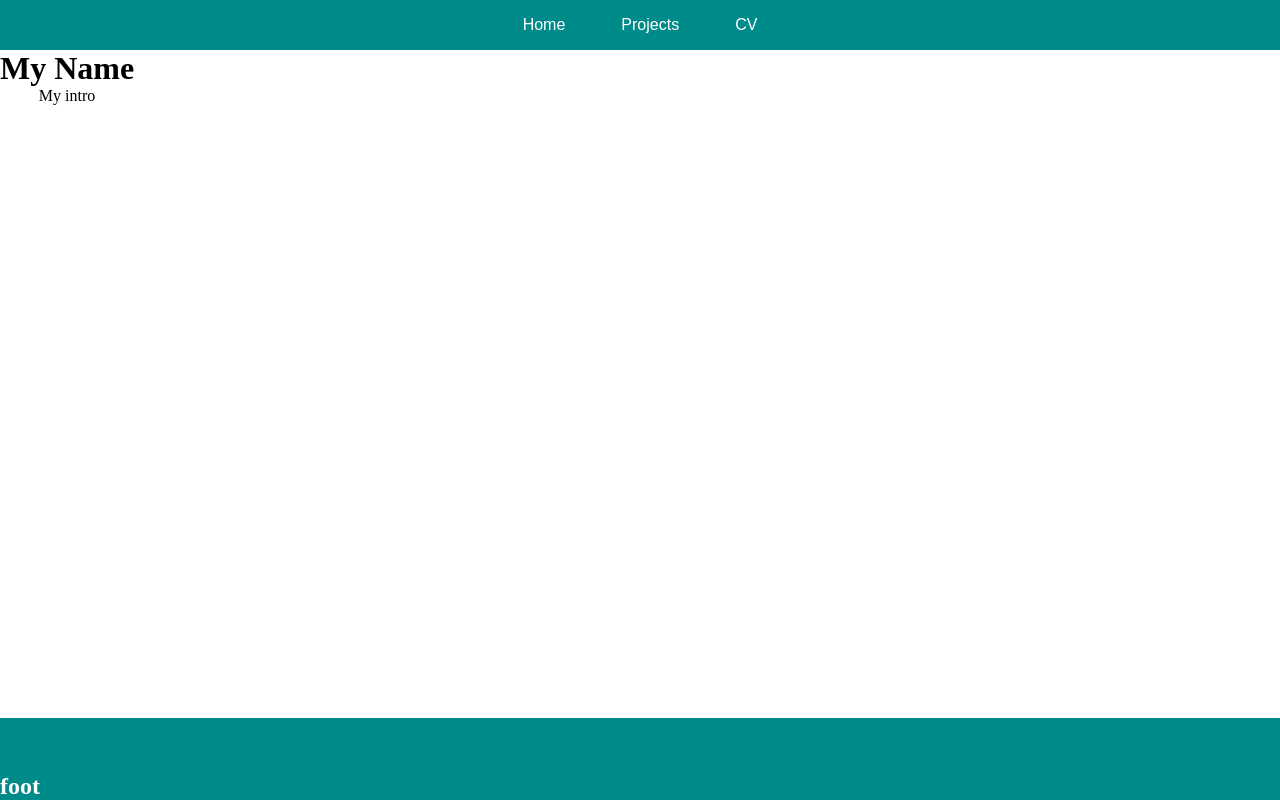
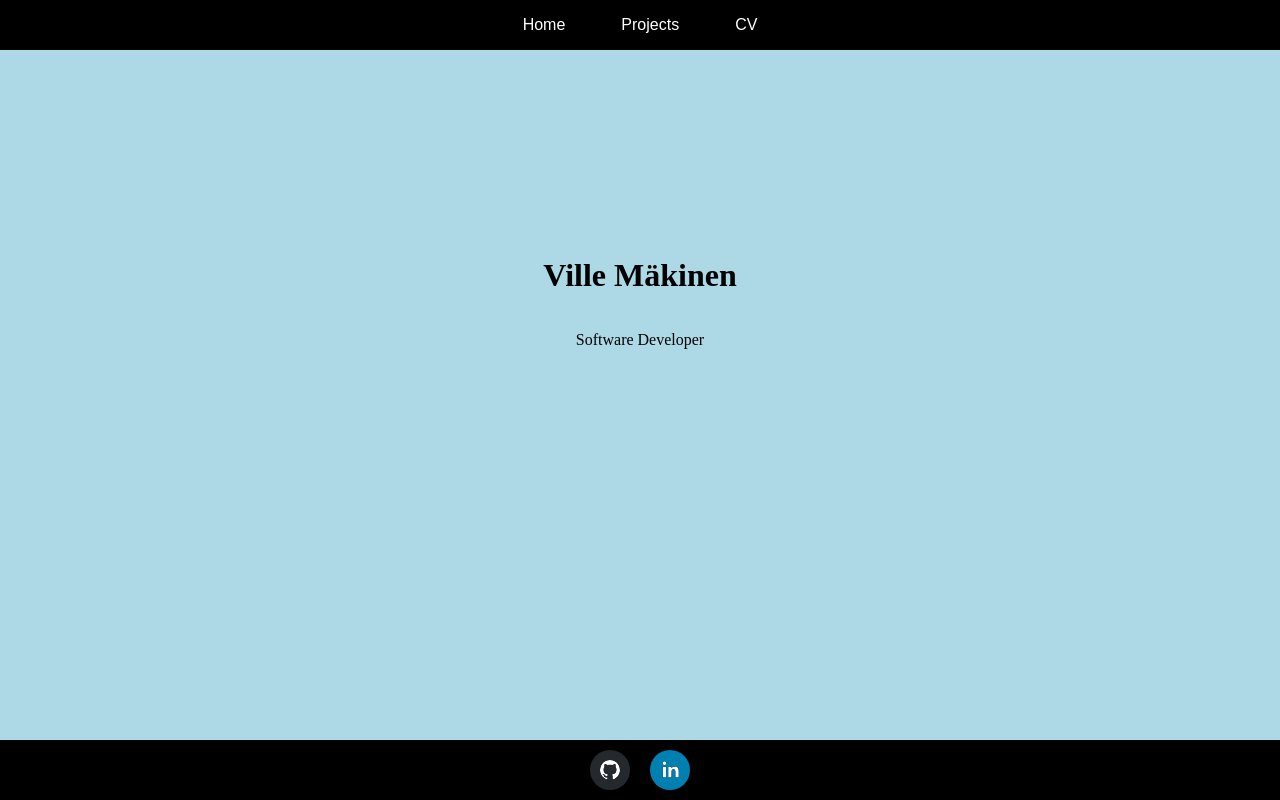
Before and after one commit to SekiMowi/portfolio, a React (Create React App) app: page / in a window 1280 px wide. Built offline with nearby package versions, Linux system fonts and the light colour scheme.

Commit message:
added icons and changed some files

```diff
--- a/src/components/footer/footer.module.scss
+++ b/src/components/footer/footer.module.scss
@@ -1,16 +1,16 @@
-*{
-    padding: 0;
-    margin: 0;
-    box-sizing:border-box;
-}
 footer{
     position: absolute;
     bottom: 0;
-    left: 0;
-    right: 0;
-    background: darkcyan;
-    height: auto;
-    width: 100vw;
-    padding-top: 55px;
-    color: #fff;
+    background: black;
+    width: 100%;
+    display: flex;
+    flex-direction: column;
+    align-items: center;
+
 }
+footer p{
+    color: white;
+    display:  flex;
+    flex-direction: column;
+    text-align: center;
+}
--- a/src/components/footer/footer.tsx
+++ b/src/components/footer/footer.tsx
@@ -1,5 +1,7 @@
 import React from 'react'
 import styles from './footer.module.scss'
+import { SocialIcon } from 'react-social-icons';
+
 
 type FooterProps = {
 
@@ -8,7 +10,10 @@ type FooterProps = {
 const Footer: React.FC<FooterProps> = () => {
   return (
     <footer className={styles.footer}>
-        <h2>foot</h2>
+        <div>
+        <SocialIcon url="https://github.com/villemakinen27" style={{ margin: 10, height : 40 ,width: 40}} fgColor="#ffffff" />
+        <SocialIcon url="https://www.linkedin.com/in/villehmakinen/"style={{ margin: 10, height : 40 ,width: 40}} fgColor="#ffffff" />
+        </div>
 
     </footer>
   )
--- a/src/components/navbar/navbar.module.scss
+++ b/src/components/navbar/navbar.module.scss
@@ -5,7 +5,7 @@
     width: 100%;
     text-align: center;
     font-family: Arial, Helvetica, sans-serif;
-    background-color:darkcyan;
+    background-color:black;
 }
 
 .link{
@@ -18,5 +18,5 @@
 }
 
 .link:hover{
-    background-color: rgb(0, 100, 100);
+    background-color: rgb(29, 29, 29);
 }
--- a/src/components/sites/home/home.module.scss
+++ b/src/components/sites/home/home.module.scss
@@ -1,5 +1,14 @@
-.home{
-text-align: center;
-position: fixed;
-height: 50%;
+.home {
+    width: 100%;
+  }
+.name{
+    height: calc(100vh - 300px);
+    display: flex;
+    flex-direction: column;
+    justify-content: center;
+    align-items: center;
+    text-align: center;
 }
+.about{
+    color: black;
+}
--- a/src/components/sites/home/home.tsx
+++ b/src/components/sites/home/home.tsx
@@ -7,8 +7,12 @@ type HomeProps = {
 const Home: React.FC<HomeProps> = () => {
   return (
     <div className={styles.home}>
-        <h1>My Name</h1>
-        <p>My intro</p>
+      <div className={styles.name}>
+        <h1>Ville Mäkinen</h1>
+        <div className={styles.about}>
+          <p>Software Developer</p>
+          </div>
+        </div>
     </div>
   )
 }
--- a/src/index.module.scss
+++ b/src/index.module.scss
@@ -1,3 +1,5 @@
 body{
+    background-color: lightblue;
+    padding: 0;
     margin: 0;
 }
```
